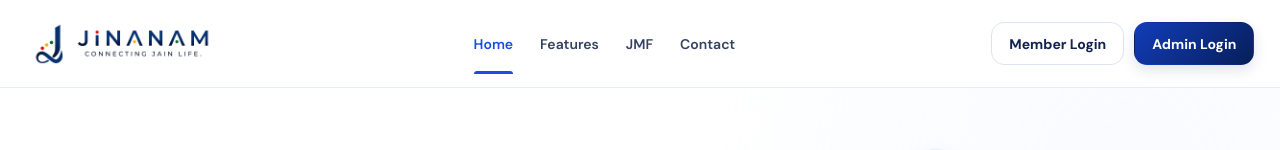
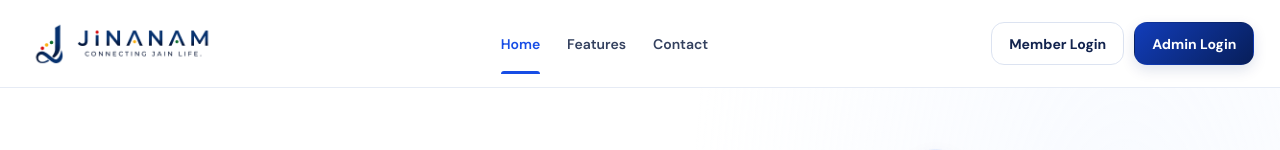
Before and after one commit to Rohan160304/jianam-website, a React (Vite) app: page / in a window 1280 px wide. Shown: the top 150 px of the page. Built offline with nearby package versions, Linux system fonts and the light colour scheme.

Commit message:
removed jmf page

```diff
--- a/src/App.tsx
+++ b/src/App.tsx
@@ -10,7 +10,6 @@ import LoginPage from "./Login";
 import Signup from "./Signup";
 import LegalPolicyPage, { legalPolicyRoutes } from "./LegalPolicyPage";
 import PrivacySafetyPage, { privacySafetyRoutes, } from "./PrivacySafetyPage";
-import JMF from "./JMF";
 import HelpSupportPage, { helpSupportRoutes } from "./HelpSupportPage";
 import BookYourPass from "./BookYourPass";
 import AppDownloads from "./AppDownloads";
@@ -95,7 +94,6 @@ const navItems = [
   "Features",
   /*"Community",*/
   /*"Events",*/
-  "JMF",
   /*"Resources",*/
   "Contact",
 ];
@@ -121,7 +119,6 @@ function Navbar() {
   const isFeaturesPage = currentPath === "/features";
   const isCommunityPage = currentPath === "/community";
   const isEventsPage = currentPath === "/events";
-  const isJMFPage = currentPath === "/jmf";
   const isResourcesPage = currentPath === "/resources";
   const isContactPage = currentPath === "/contact";
 
@@ -134,7 +131,6 @@ function Navbar() {
       Features: "/features",
       Community: "/community",
       Events: "/events",
-      JMF: "/jmf",
       Resources: "/resources",
       Contact: "/contact",
     };
@@ -182,7 +178,6 @@ function Navbar() {
               (item === "Features" && isFeaturesPage) ||
               (item === "Community" && isCommunityPage) ||
               (item === "Events" && isEventsPage) ||
-              (item === "JMF" && isJMFPage) ||
               (item === "Resources" && isResourcesPage) ||
               (item === "Contact" && isContactPage);
 
@@ -197,8 +192,6 @@ function Navbar() {
                       ? "/community"
                       : item === "Events"
                         ? "/events"
-                        : item === "JMF"
-                          ? "/jmf"
                         : item === "Resources"
                           ? "/resources"
                           : "/contact";
@@ -1109,7 +1102,6 @@ function App() {
   const isFeaturesPage = currentPath === "/features";
   const isCommunityPage = currentPath === "/community";
   const isEventsPage = currentPath === "/events";
-  const isJMFPage = currentPath === "/jmf";
   const isResourcesPage = currentPath === "/resources";
   const isContactPage = currentPath === "/contact";
 
@@ -1134,8 +1126,6 @@ function App() {
   <BookYourPass />
 ) : isHelpSupportPage ? (
     <HelpSupportPage />
-) : isJMFPage ? (
-    <JMF />
 ) : isPrivacySafetyPage ? (
     <PrivacySafetyPage />
   ) : isLegalPolicyPage ? (
@@ -1171,7 +1161,6 @@ function App() {
       <Footer />
 
 {!isHelpSupportPage &&
-  !isJMFPage &&
   !isPrivacySafetyPage &&
   !isLegalPolicyPage &&
   !isFourAppInfoPage &&
```
